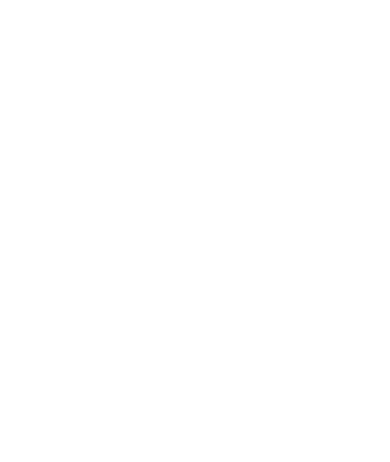
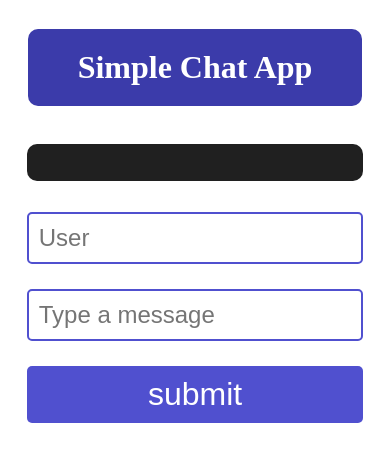
Before and after one commit to joshuasantore/simple_chat_app, a website: page public/index.html in a window 390 px wide. Drawn offline with Linux system fonts and the light colour scheme.

Commit message:
basic app

```diff
--- a/public/app.js
+++ b/public/app.js
@@ -0,0 +1,47 @@
+user = localStorage.getItem('user');
+document.getElementById('user').value = user;
+
+const url = 'ws://192.168.1.170:8080/';
+const connection = new WebSocket(url);
+
+connection.onopen = () => {
+	console.log('Connected to chat');
+};
+
+connection.onerror = (error) => {
+	console.log(`WebSocket error: ${error}`);
+};
+
+connection.onmessage = (e) => {
+	addtoChat(JSON.parse(e.data));
+};
+
+const onSubmit = () => {
+	const username = document.getElementById('user').value;
+	let message = document.getElementById('message');
+	if (!username || !message.value) {
+		console.log('ERROR');
+	} else {
+		localStorage.setItem('user', username);
+		connection.send(JSON.stringify({ user: username, msg: message.value }));
+		message.value = '';
+	}
+};
+
+const messageComponent = ({ user, msg }) => {
+	const li = document.createElement('li');
+	li.classList = 'message';
+	const h1 = document.createElement('h1');
+	const p = document.createElement('p');
+	h1.innerText = user;
+	p.innerText = msg;
+	li.appendChild(h1);
+	li.appendChild(p);
+	return li;
+};
+
+const addtoChat = (message) => {
+	const chat = document.getElementById('chat');
+	const newMessage = messageComponent(message);
+	chat.appendChild(newMessage);
+};
--- a/public/index.html
+++ b/public/index.html
@@ -1 +1,110 @@
-<script src="app.js"></script>
+<!DOCTYPE html>
+<html lang="en">
+	<head>
+		<meta charset="UTF-8" />
+		<meta http-equiv="X-UA-Compatible" content="IE=edge" />
+		<meta name="viewport" content="width=device-width, initial-scale=1.0" />
+		<title>Chat App</title>
+	</head>
+	<style>
+		#title {
+			padding: 20px 50px;
+			background-color: rgb(59, 59, 170);
+			color: white;
+			border-radius: 10px;
+		}
+		body {
+			display: flex;
+			flex-direction: column;
+			align-items: center;
+		}
+
+		form {
+			display: grid;
+			grid-template-columns: 1;
+			margin-top: 15px;
+			row-gap: 25px;
+			width: 50%;
+		}
+		input[type='text'] {
+			padding: 10px;
+			font-size: 1.5rem;
+			border-radius: 5px;
+			box-shadow: none;
+			border: 2px solid rgb(80, 80, 207);
+		}
+		input[type='submit'] {
+			padding: 10px;
+			background-color: rgb(80, 80, 207);
+			color: white;
+			font-size: 2rem;
+			border: none;
+			border-radius: 5px;
+		}
+
+		#chat {
+			display: grid;
+			grid-template-columns: 1;
+			row-gap: 0;
+			list-style: none;
+			padding: 2.5%;
+			width: 45%;
+			background-color: rgb(32, 32, 32);
+			border-radius: 10px;
+			max-height: 200px;
+			overflow: scroll;
+		}
+
+		.message {
+			display: grid;
+			grid-template-columns: 25% 73%;
+			align-items: center;
+			column-gap: 10px;
+		}
+
+		.message h1 {
+			font-size: x-large;
+			color: white;
+		}
+		.message p {
+			padding: 15px;
+			background-color: rgb(80, 80, 148);
+			color: white;
+			border-radius: 10px;
+		}
+
+		@media screen and (max-width: 1000px) {
+			form,
+			#chat {
+				width: 90%;
+			}
+			#chat {
+				width: 80%;
+				padding: 5%;
+			}
+		}
+	</style>
+	<body>
+		<h1 id="title">Simple Chat App</h1>
+
+		<ul id="chat"></ul>
+		<form onsubmit="onSubmit(); return false">
+			<input
+				type="text"
+				name="user"
+				placeholder="User"
+				id="user"
+				required
+			/>
+
+			<input
+				type="text"
+				name="message"
+				placeholder="Type a message"
+				id="message"
+			/>
+			<input type="submit" value="submit" />
+		</form>
+	</body>
+	<script src="app.js"></script>
+</html>
```
Also changed, not shown: package.json (+7 -0 lines), server.js (+33 -0 lines), 1 other file.
